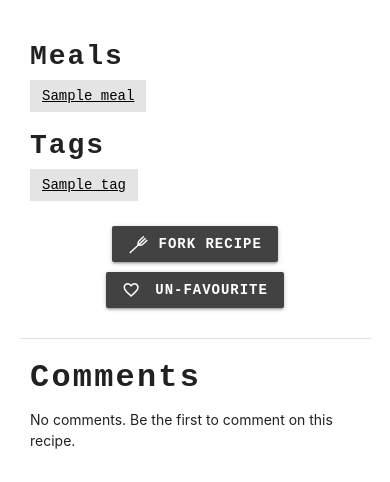
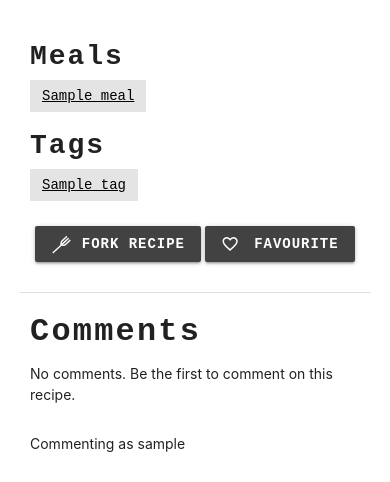
Before and after one commit to ASquirrelsTail/cookbook, a Flask app: template templates/recipe.html in a window 390 px wide. Shown: the part 1011-1493 px from the top of the page. Run offline with Flask 2, Linux system fonts and the light colour scheme; the template is opened without the code that fills it: most values are stand-ins (such as "Sample title", 1, 10 or a date in 2020); grey boxes marked "Sample" are stand-in pictures; some libraries are stand-ins or nearby versions.

Commit message:
Added onclick to method number on add recipe page. Fixed favourite button showing the wrong text on mobile devices.

```diff
--- a/static/js/recipe-page.js
+++ b/static/js/recipe-page.js
@@ -103,11 +103,13 @@ function updateFavourite() {
         if (this.status == 200) {
             var response = JSON.parse(this.responseText);
             if (response.favourite === true) {
+                $('.fav-link i').text('favorite');
+                $('.fav-text').text('Un-Favourite');
                 $('.fav-count').text(parseInt($('.fav-count').text()) + 1)
-                $('.fav-link i').text('favorite');
                 M.toast({ html: '<i class="material-icons left">favorite</i> Recipe added to favorites!' });
             } else if (response.favourite === false) {
                 $('.fav-link i').text('favorite_border');
+                $('.fav-text').text('Favourite');
                 $('.fav-count').text(parseInt($('.fav-count').text()) - 1)
                 M.toast({ html: 'Recipe removed from favourites.' });
             }
--- a/templates/recipe.html
+++ b/templates/recipe.html
@@ -156,9 +156,9 @@
                 </a>
                 <a href="{{ url_for('favourite_recipe', urn=recipe['urn']) }}" class="btn waves-effect waves-light fav-link">
                     {% if favourite %}
-                    <i class="material-icons left">favorite</i> Favourite
+                    <i class="material-icons left">favorite</i> <span class="fav-text">Un-Favourite</span>
                     {% else %}
-                    <i class="material-icons left">favorite_border</i> Un-Favourite
+                    <i class="material-icons left">favorite_border</i> <span class="fav-text">Favourite</span>
                     {% endif %}
                 </a>
                 {% endif %}
```
Also changed, not shown: static/js/add-recipe.js (+12 -2 lines), tests/testing.md (+1 -1 lines).
